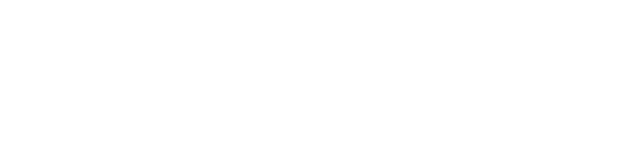
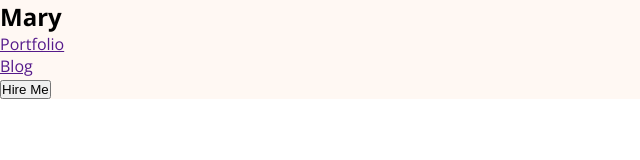
Before and after one commit to fahim484/projects, a plain HTML site: page Module_05_Build_a_beautiful_portfolio_website/hero-dev-code/index.html in a window 1280 px wide. Shown: the whole page, without its empty margins (0-640 px from the left). Drawn offline with nearby package versions, Linux system fonts and the light colour scheme.

Commit message:
set google fonts and set navbar and primary color

```diff
--- /dev/null
+++ b/Module_05_Build_a_beautiful_portfolio_website/hero-dev-code/css/portfolio.css
@@ -0,0 +1,15 @@
+* {
+    margin: 0;
+    padding: 0;
+    box-sizing: border-box;
+}
+
+
+.font-open-sans {
+  font-family: "Open Sans", sans-serif;
+  font-optical-sizing: auto;
+}
+
+header {
+    background-color: #FFF8F3;
+}
--- a/Module_05_Build_a_beautiful_portfolio_website/hero-dev-code/index.html
+++ b/Module_05_Build_a_beautiful_portfolio_website/hero-dev-code/index.html
@@ -4,8 +4,31 @@
     <meta charset="UTF-8">
     <meta name="viewport" content="width=device-width, initial-scale=1.0">
     <title>Muhammad Fahim Faysal Portfolio</title>
+    <!-- Google fonts start -->
+     <link rel="preconnect" href="https://fonts.googleapis.com">
+    <link rel="preconnect" href="https://fonts.gstatic.com" crossorigin>
+    <link href="https://fonts.googleapis.com/css2?family=Open+Sans:ital,wght@0,300..800;1,300..800&display=swap" rel="stylesheet">
+    <!-- Google fonts end -->
+
+    <!-- Custom CSS start -->
+     <link rel="stylesheet" href="css/portfolio.css">
+    <!-- Custom CSS end -->
 </head>
-<body>
+<body class="font-open-sans">
+    <!-- Header section start -->
+    <header>
+        <nav>
+            <div class="logo">
+                <h2>Mary</h2>
+            </div>
 
+            <ul>
+                <li><a href="">Portfolio</a></li>
+                <li><a href="">Blog</a></li>
+                <li><button>Hire Me</button></li>
+            </ul>
+        </nav>
+    </header>
+    <!-- Header section end -->
 </body>
 </html>
```
